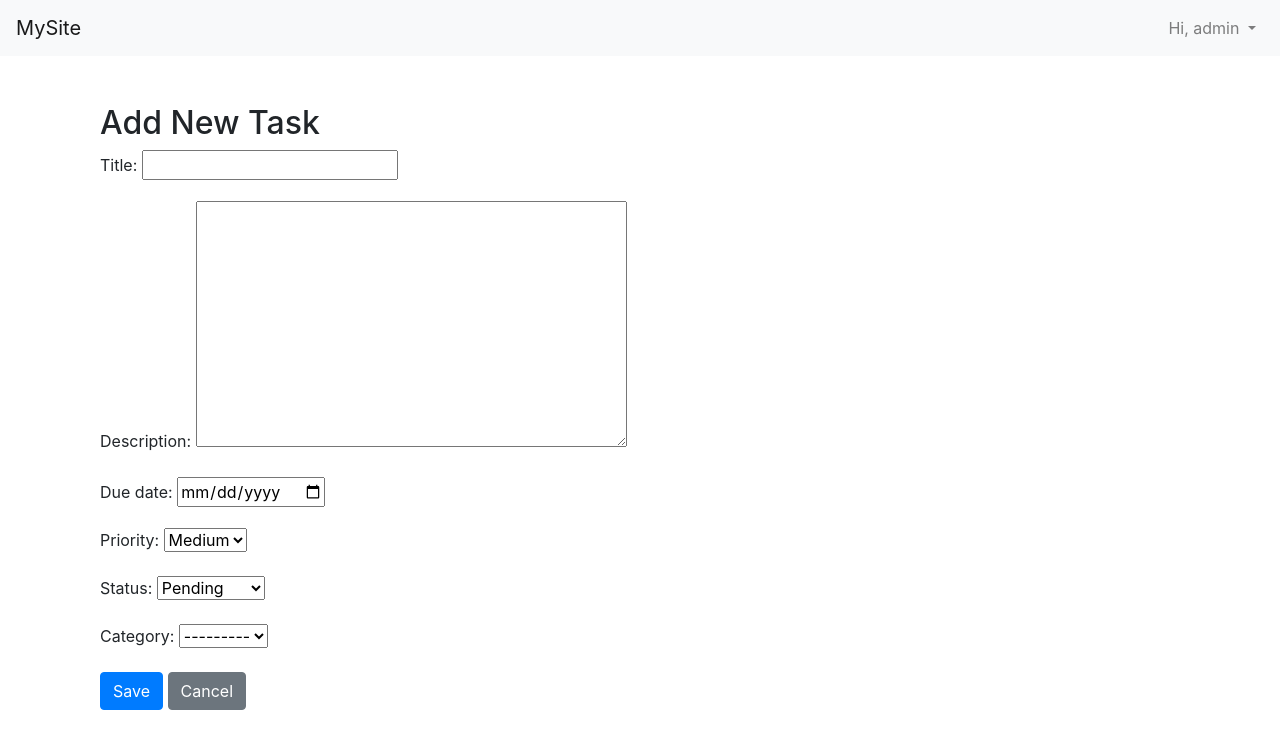
After one commit to navya-sree-2/Personal_Task_Enhancer, a Django app: page /tasks/new/ in a window 1280 px wide. The commit adds this page. Shown: the top 749 px of the page. Run offline with Django 4.2, Linux system fonts and the light colour scheme; a user stored in the database is signed in; data comes from the database, SQL or seed files in the repository; both versions use the stored data as it was after the commit; some libraries are stand-ins or nearby versions.

Commit message:
Implemented Task Manager and Visualizer

```diff
--- a/PTE/task_enhancer/tasks/admin.py
+++ b/PTE/task_enhancer/tasks/admin.py
@@ -1,5 +1,7 @@
 from django.contrib import admin
-from .models import Profile
+from .models import Profile, Task, Category
 # Register your models here.
 
 admin.site.register(Profile)
+admin.site.register(Task)
+admin.site.register(Category)
--- a/PTE/task_enhancer/tasks/forms.py
+++ b/PTE/task_enhancer/tasks/forms.py
@@ -1,7 +1,7 @@
 from django import forms
 from django.contrib.auth.models import User
 from django.contrib.auth.forms import UserCreationForm
-from .models import Profile
+from .models import Profile, Task
 
 class SignupForm(UserCreationForm):
     email = forms.EmailField(required=True)
@@ -41,7 +41,12 @@ class LoginForm(forms.Form):
     password = forms.CharField(widget=forms.PasswordInput)
     captcha = forms.CharField(max_length=6)
 
-# class TaskForm(forms.ModelForm):
-#     class Meta:
-#         model = Task
-#         fields = ['title', 'description', 'due_date', 'priority', 'category']
+class TaskForm(forms.ModelForm):
+    due_date = forms.DateField(
+        required=False,
+        widget=forms.DateInput(attrs={'type': 'date'})
+    )
+
+    class Meta:
+        model = Task
+        fields = ['title', 'description', 'due_date', 'priority', 'status', 'category']
--- a/PTE/task_enhancer/tasks/models.py
+++ b/PTE/task_enhancer/tasks/models.py
@@ -15,16 +15,31 @@ class Profile(models.Model):
 class Category(models.Model):
     name = models.CharField(max_length=100)
 
+    def __str__(self):
+        return self.name  # This will return the name of the category
+
+
 class Task(models.Model):
     PRIORITY_CHOICES = [
-        ('Low', 'Low'),
-        ('Medium', 'Medium'),
-        ('High', 'High'),
+        ('L', 'Low'),
+        ('M', 'Medium'),
+        ('H', 'High'),
     ]
+
+    STATUS_CHOICES = [
+        ('P', 'Pending'),
+        ('IP', 'In Progress'),
+        ('C', 'Completed'),
+    ]
+
     user = models.ForeignKey(User, on_delete=models.CASCADE)
     title = models.CharField(max_length=200)
-    description = models.TextField()
-    due_date = models.DateTimeField()
-    priority = models.CharField(max_length=10, choices=PRIORITY_CHOICES)
-    category = models.ForeignKey(Category, on_delete=models.SET_NULL, null=True)
-    status = models.CharField(max_length=20, default='To Do')
+    description = models.TextField(blank=True)
+    due_date = models.DateField(null=True, blank=True)
+    priority = models.CharField(max_length=1, choices=PRIORITY_CHOICES, default='M')
+    status = models.CharField(max_length=2, choices=STATUS_CHOICES, default='P')
+    category = models.ForeignKey(Category, null=True, on_delete=models.SET_NULL)
+    created_at = models.DateTimeField(auto_now_add=True)
+
+    def __str__(self):
+        return self.title
--- a/PTE/task_enhancer/tasks/templates/dashboard.html
+++ b/PTE/task_enhancer/tasks/templates/dashboard.html
@@ -10,7 +10,7 @@
 </head>
 <body>
     <nav class="navbar navbar-expand-lg navbar-light bg-light">
-        <a class="navbar-brand" href="{% url 'home' %}">MySite</a> <!-- Replace with your site name -->
+        <a class="navbar-brand" href="{% url 'dashboard' %}">MySite</a> <!-- Replace with your site name -->
         <button class="navbar-toggler" type="button" data-toggle="collapse" data-target="#navbarNav" aria-controls="navbarNav" aria-expanded="false" aria-label="Toggle navigation">
             <span class="navbar-toggler-icon"></span>
         </button>
--- /dev/null
+++ b/PTE/task_enhancer/tasks/templates/tasks/task_form.html
@@ -0,0 +1,15 @@
+{% extends 'dashboard.html' %}
+
+{% block title %}{{ form.instance.pk|yesno:"Edit Task,Add New Task" }}{% endblock %}
+
+{% block content %}
+<div class="container mt-5">
+    <h2>{{ form.instance.pk|yesno:"Edit Task,Add New Task" }}</h2>
+    <form method="post">
+        {% csrf_token %}
+        {{ form.as_p }}
+        <button type="submit" class="btn btn-primary">Save</button>
+        <a href="{% url 'task_list' %}" class="btn btn-secondary">Cancel</a>
+    </form>
+</div>
+{% endblock %}
--- a/PTE/task_enhancer/tasks/urls.py
+++ b/PTE/task_enhancer/tasks/urls.py
@@ -18,7 +18,14 @@ urlpatterns = [
     path('password_reset_done/', auth_views.PasswordResetDoneView.as_view(template_name='registration/pass_reset_done.html'), name='password_reset_done'),
     path('password_reset_confirm/<uidb64>/<token>/',auth_views.PasswordResetConfirmView.as_view(template_name='registration/pass_reset_confirm.html'), name='password_reset_confirm'),
     path('password_reset_complete/', auth_views.PasswordResetCompleteView.as_view(template_name='registration/pass_reset_complete.html'), name='password_reset_complete'),
-    # path('profile/<username>', views.profile, name='profile'),
+    # path('profile/<username>', views.profile_view, name='profile'),
+    path('tasks/', views.task_list, name='task_list'),
+    path('tasks/new/', views.task_create, name='task_create'),
+    path('tasks/<int:pk>/', views.task_detail, name='task_detail'),
+    path('tasks/<int:pk>/edit/', views.task_update, name='task_update'),
+    path('tasks/<int:pk>/delete/', views.task_delete, name='task_delete'),
+
+
 ]
 
 if settings.DEBUG:
--- a/PTE/task_enhancer/tasks/views.py
+++ b/PTE/task_enhancer/tasks/views.py
@@ -1,7 +1,7 @@
-from django.shortcuts import render, redirect
+from django.shortcuts import render, redirect, get_object_or_404
 from django.contrib.auth import authenticate, login, logout
 from django.contrib.auth.decorators import login_required
-from .forms import LoginForm, SignupForm, UserUpdateForm, ProfileUpdateForm
+from .forms import LoginForm, SignupForm, UserUpdateForm, ProfileUpdateForm, TaskForm
 from django.contrib.sites.shortcuts import get_current_site
 from django.utils.encoding import force_bytes
 from django.utils.encoding import force_str
@@ -14,7 +14,8 @@ from django.http import HttpResponse
 from django.contrib import messages
 from .utils import generate_random_string
 from django.http import JsonResponse
-from .models import Profile
+from .models import Profile, Task, Category
+
 # Create your views here.
 def home(request):
     return render(request, 'registration/home.html')
@@ -140,3 +141,75 @@ def profile_view(request):
     }
 
     return render(request, 'profile.html', context)
+
+
+
+@login_required
+def task_list(request):
+    category_id = request.GET.get('category', None)
+    if category_id:
+        tasks = Task.objects.filter(user=request.user, category_id=category_id).order_by('due_date')
+    else:
+        tasks = Task.objects.filter(user=request.user).order_by('due_date')
+
+    categories = Category.objects.all()
+    return render(request, 'tasks/task_list.html', {'tasks': tasks, 'categories': categories})
+
+
+@login_required
+def task_detail(request, pk):
+    task = get_object_or_404(Task, pk=pk, user=request.user)
+    return render(request, 'tasks/task_detail.html', {'task': task})
+
+@login_required
+def task_create(request):
+    if request.method == 'POST':
+        form = TaskForm(request.POST)
+        if form.is_valid():
+            task = form.save(commit=False)
+            task.user = request.user
+            task.save()
+            messages.success(request, 'Task created successfully!')
+            return redirect('task_list')
+    else:
+        form = TaskForm()
+    return render(request, 'tasks/task_form.html', {'form': form})
+
+@login_required
+def task_update(request, pk):
+    task = get_object_or_404(Task, pk=pk, user=request.user)
+    if request.method == 'POST':
+        form = TaskForm(request.POST, instance=task)
+        if form.is_valid():
+            form.save()
+            messages.success(request, 'Task updated successfully!')
+            return redirect('task_list')
+    else:
+        form = TaskForm(instance=task)
+    return render(request, 'tasks/task_form.html', {'form': form})
+
+@login_required
+def task_delete(request, pk):
+    task = get_object_or_404(Task, pk=pk, user=request.user)
+    if request.method == 'POST':
+        task.delete()
+        messages.success(request, 'Task deleted successfully!')
+        return redirect('task_list')
+    return render(request, 'tasks/delete_task.html', {'task': task})
+
+
+def dashboard_view(request):
+    user = request.user
+    total_tasks = Task.objects.filter(user=user).count()
+    pending_tasks = Task.objects.filter(user=user, status='P').count()
+    in_progress_tasks = Task.objects.filter(user=user, status='IP').count()
+    completed_tasks = Task.objects.filter(user=user, status='C').count()
+
+    context = {
+        'total_tasks': total_tasks,
+        'pending_tasks': pending_tasks,
+        'in_progress_tasks': in_progress_tasks,
+        'completed_tasks': completed_tasks,
+    }
+
+    return render(request, 'dash.html', context)
```
Also changed, not shown: PTE/task_enhancer/tasks/templates/dash.html (added, +44 -0 lines), PTE/task_enhancer/tasks/templates/tasks/delete_task.html (added, +15 -0 lines), PTE/task_enhancer/tasks/templates/tasks/task_detail.html (added, +16 -0 lines), PTE/task_enhancer/tasks/templates/tasks/task_list.html (added, +40 -0 lines), PTE/task_enhancer/db.sqlite3, PTE/task_enhancer/tasks/migrations/0006_task_created_at_alter_task_description_and_more.py (added).
